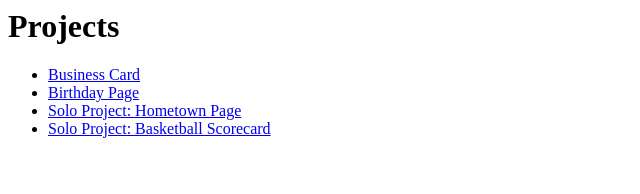
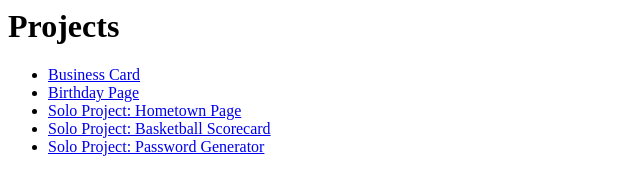
Before and after one commit to atyomic/scrimba-exercises, a plain HTML site: page index.html in a window 1280 px wide. Shown: the whole page, without its empty margins (0-640 px from the left). Drawn offline with Linux system fonts and the light colour scheme.

Commit message:
Update index.html

```diff
--- a/index.html
+++ b/index.html
@@ -9,7 +9,8 @@
         <li><a href="business-card/index.html">Business Card</a></li>
 	      <li><a href="bday-page/index.html">Birthday Page</a></li>
 	      <li><a href="solo-project-hometown-page/index.html">Solo Project: Hometown Page</a></li>
-        <li><a href="solo-project-basketball-scorecard/index.html">Solo Project: Basketball Scorecard</a></li>
+          <li><a href="solo-project-basketball-scorecard/index.html">Solo Project: Basketball Scorecard</a></li>
+		  <li><a href="solo-project-password-generator/index.html">Solo Project: Password Generator</a></li>
       </ul>
   </body>
 </html>
```
